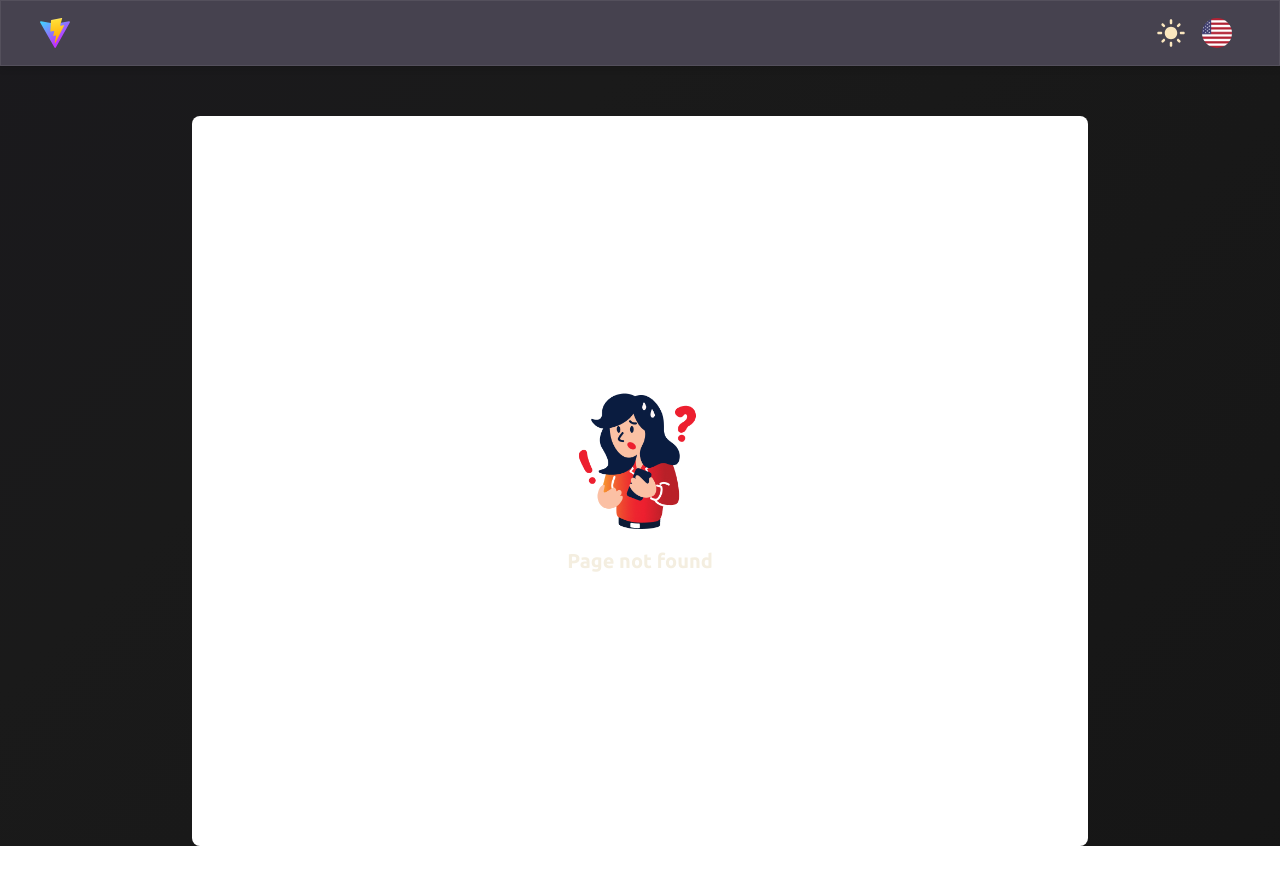
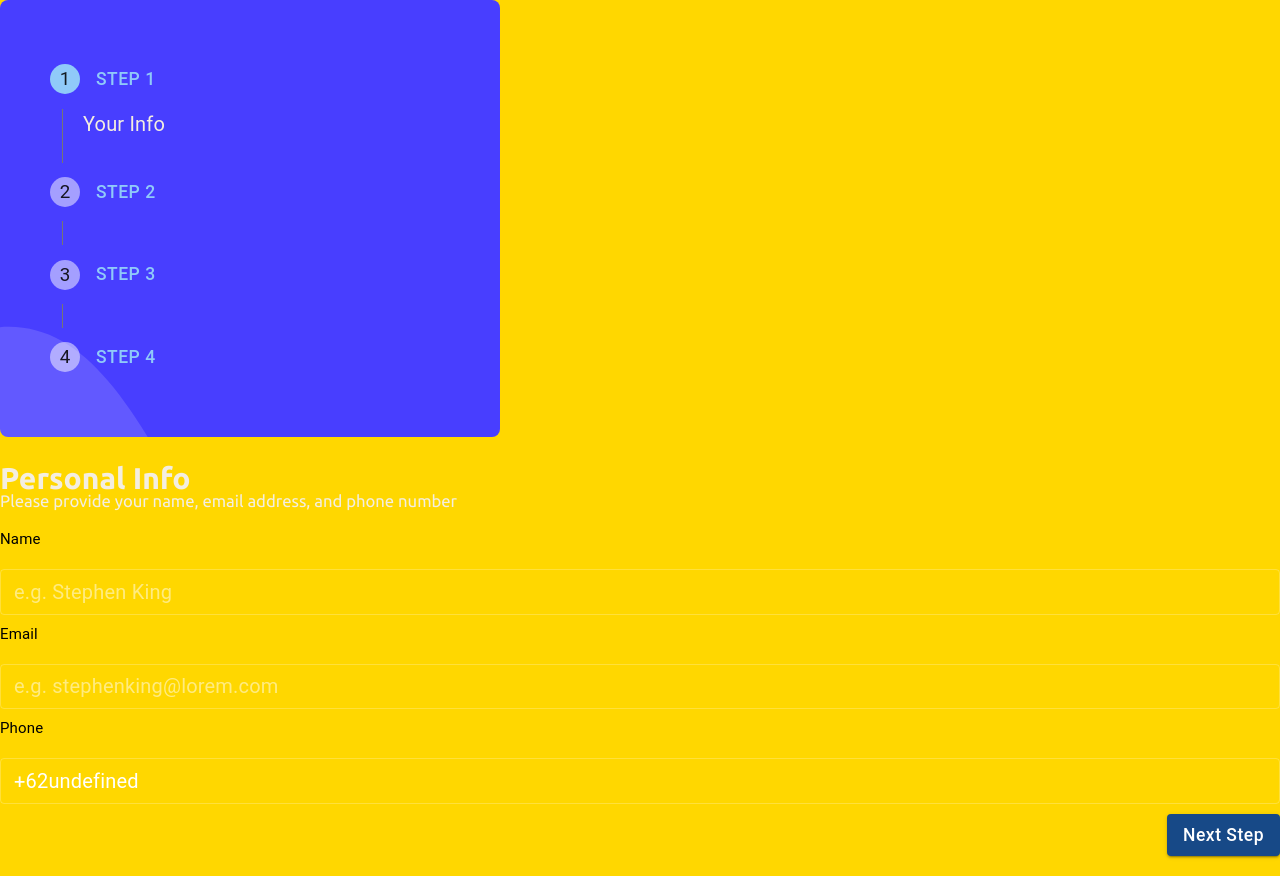
Before and after one commit to ilmandwi24/backup, a React (Vite) app: page /home-dua in a window 1280 px wide. Before the commit this address had no page. Before the commit the page ends 846 px from the top, so only its background shows below. Built offline with nearby package versions, Linux system fonts and the light colour scheme.

Commit message:
backup layout

```diff
--- a/src/components/SelectPlan/CardSelectPlan.jsx
+++ b/src/components/SelectPlan/CardSelectPlan.jsx
@@ -123,6 +123,7 @@ const CardSelectPlan = ({ intl: { formatMessage }, selectPlan }) => {
   };
   return (
     <Box className={classes.container}>
+      <Box>
         <h1>{formatMessage({ id: 'app_select_your_plan' })}</h1>
         <p>{formatMessage({ id: 'app_select_plan_description' })}</p>
         {/* List package */}
@@ -186,7 +187,6 @@ const CardSelectPlan = ({ intl: { formatMessage }, selectPlan }) => {
             </Box>
           </Box>
         </Box>
-
         <Box className={classes.switch}>
           {/* TODO:: SWITCH SELECT PLAN CHANGED */}
           {formatMessage({ id: 'app_plan_monthly' })}
@@ -203,6 +203,8 @@ const CardSelectPlan = ({ intl: { formatMessage }, selectPlan }) => {
           />
           {formatMessage({ id: 'app_plan_yearly' })}
         </Box>
+      </Box>
+
       <div className={classes.button}>
         <ButtonStep message={formatMessage({ id: 'button_goback' })} click={handleBack} />
         <ButtonStep message={formatMessage({ id: 'button_nextstep' })} typevariant="contained" click={handleNext} />
--- a/src/components/SelectPlan/csp.module.scss
+++ b/src/components/SelectPlan/csp.module.scss
@@ -1,7 +1,7 @@
 // Tampilan Mobile Responsive width < 1440px
 .container {
-  max-width: 500px;
-  padding: 1.5rem 1.5rem 1rem 1.5rem;
+  // max-width: 500px;
+  // padding: 1.5rem 1.5rem 1rem 1.5rem;
   display: flex;
   flex-direction: column;
   // height: 500px;
@@ -30,7 +30,7 @@
         flex-basis: 45px;
       }
       .desc {
-        padding: 0px 7px;
+        padding: 0px 3px;
         flex-grow: 1;
         // padding: 0;
         h3 {
@@ -76,6 +76,8 @@
     font-weight: 700;
     margin-top: 30px;
     margin-bottom: 15px;
+    background-color: aliceblue;
+    padding:0.5rem 0;
     // background-color:red;
   }
 
@@ -88,9 +90,14 @@
 // Tampilan Desktop min-width 1440px
 @include apply-at-xxl-size {
   .container {
-    min-width: 450px;
+    // min-width: 450px;
+    // background-color: antiquewhite;
     // flex-direction: row;
-    padding: 0;
+    width: 100%;
+    height: 100vh;
+    // margin: 0 0.5rem 0 0.5rem;
+    // padding: 0;
+    justify-content: space-between;
     p {
       width: 100%;
       font-size: 15px;
@@ -99,14 +106,15 @@
       margin-top: 10px;
     }
     .listPlan {
-      gap: 5px;
+      gap: 1px;
       display: flex;
       flex-wrap: wrap;
       margin-top: 20px;
-      justify-content: center;
+      justify-content: space-between;
       .plan {
         padding: 20px 10px 0 10px;
-        min-width: 130px;
+        // flex-grow: 1;
+        flex-basis: 27%;
         flex-direction: column;
         gap: 25px;
         padding-bottom: 10px;
--- /dev/null
+++ b/src/pages/HomeDua/index.jsx
@@ -0,0 +1,59 @@
+import PropTypes from 'prop-types';
+import { connect } from 'react-redux';
+import { createStructuredSelector } from 'reselect';
+import { injectIntl } from 'react-intl';
+import { Skeleton } from '@mui/material';
+
+import { selectLoading, selectStep } from '@containers/App/selectors';
+
+import Sidebar from '@components/Sidebar';
+import AddOns from '@components/Add-Ons';
+import PersonalInfo from '@components/PersonalInfo';
+import CardSelectPlan from '@components/SelectPlan/CardSelectPlan';
+import CountPayment from '@components/CountPayment';
+import classes from './style2.module.scss';
+
+const HomeDua = ({ loading, step }) => {
+  if (loading) {
+    return (
+      <div className={classes.wrapper}>
+        <Skeleton variant="text" width="12.5rem" />
+        <Skeleton variant="text" width="25rem" />
+      </div>
+    );
+  }
+  let bodyValue;
+
+  if (step === 1) {
+    bodyValue = <PersonalInfo />;
+  }
+  if (step === 2) {
+    bodyValue = <CardSelectPlan />;
+  }
+  if (step === 3) {
+    bodyValue = <AddOns />;
+  }
+  if (step === 4) {
+    bodyValue = <CountPayment />;
+  }
+  return (
+    <div className={classes.wrapper}>
+      <div className={classes.container}>
+        <Sidebar />
+        <div className={classes.content}>{bodyValue}</div>
+      </div>
+    </div>
+  );
+};
+
+HomeDua.propTypes = {
+  loading: PropTypes.bool,
+  step: PropTypes.number,
+};
+
+const mapStateToProps = createStructuredSelector({
+  loading: selectLoading,
+  step: selectStep,
+});
+
+export default injectIntl(connect(mapStateToProps)(HomeDua));
--- /dev/null
+++ b/src/pages/HomeDua/style2.module.scss
@@ -0,0 +1,35 @@
+@import '@styles/base';
+.wrapper {
+  background-color: gold;
+}
+@include apply-at-xxl-size {
+  .wrapper {
+    width: 100vw;
+    height: 100vh;
+    @include directionX;
+    justify-content: space-evenly;
+    align-items: stretch;
+    justify-content: center;
+    align-items: center;
+    gap: 10px;
+    // padding: 10px;
+    background-color: var(--color-background);
+    .container {
+      background: white;
+      width: 940px;
+      height: 600px;
+      border-radius: 10px;
+      padding: 1rem;
+      @include directionX;
+      .content {
+        border: 1px solid yellowgreen;
+        flex-grow: 1;
+        padding: 2.5rem 5rem;
+        // padding: 0;
+        @include directionY;
+      //  justify-content: center;
+      }
+    }
+
+  }
+}
--- a/src/routes/index.jsx
+++ b/src/routes/index.jsx
@@ -1,6 +1,7 @@
 import MainLayout from '@layouts/MainLayout';
 
 import Home from '@pages/Home';
+import HomeDua from '@pages/HomeDua';
 import NotFound from '@pages/NotFound';
 import SampleSelectPlan from '@pages/SampleSelectPlan';
 
@@ -11,6 +12,13 @@ const routes = [
     protected: false,
     component: Home,
     layout: MainLayout,
+  },
+  {
+    path: '/home-dua',
+    name: 'HomeDua',
+    protected: false,
+    component: HomeDua,
+    // layout: MainLayout,
   },
   {
     path: '/sample-select-plan',
```
Lines whose indentation alone changed are shown as unchanged.
